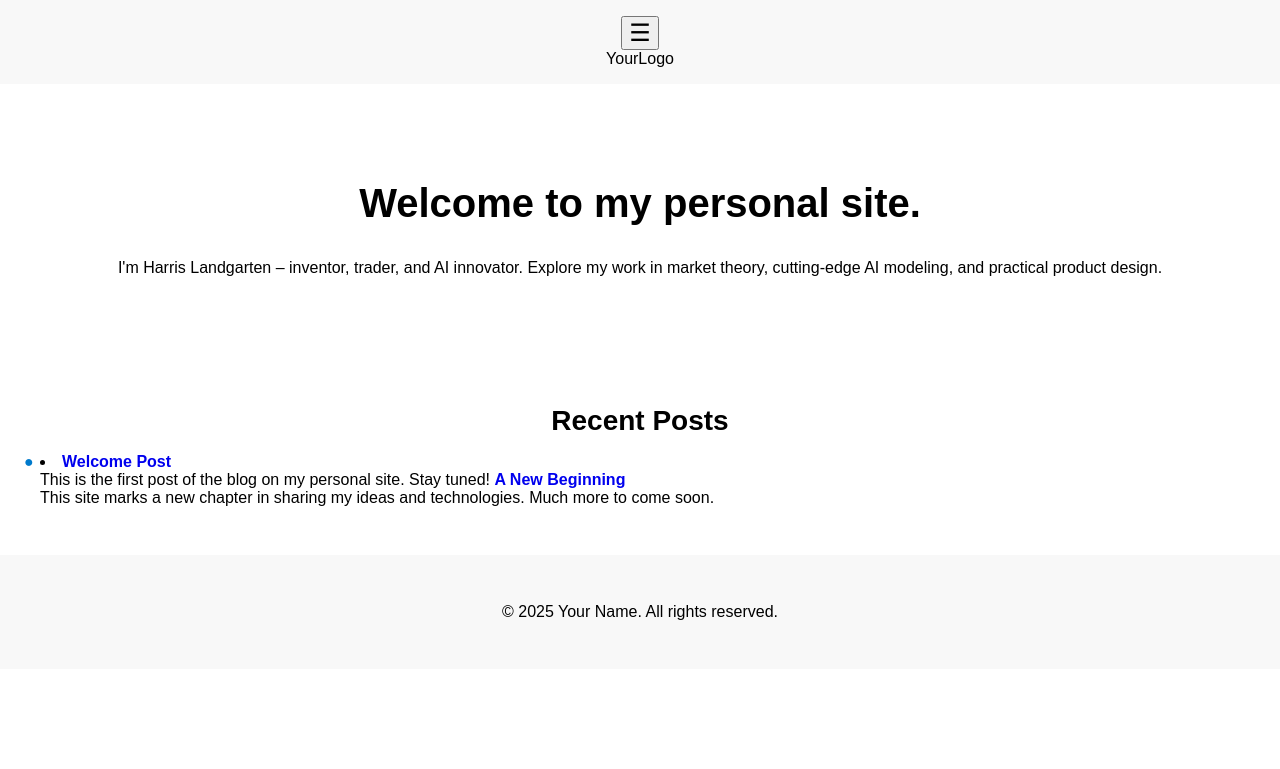
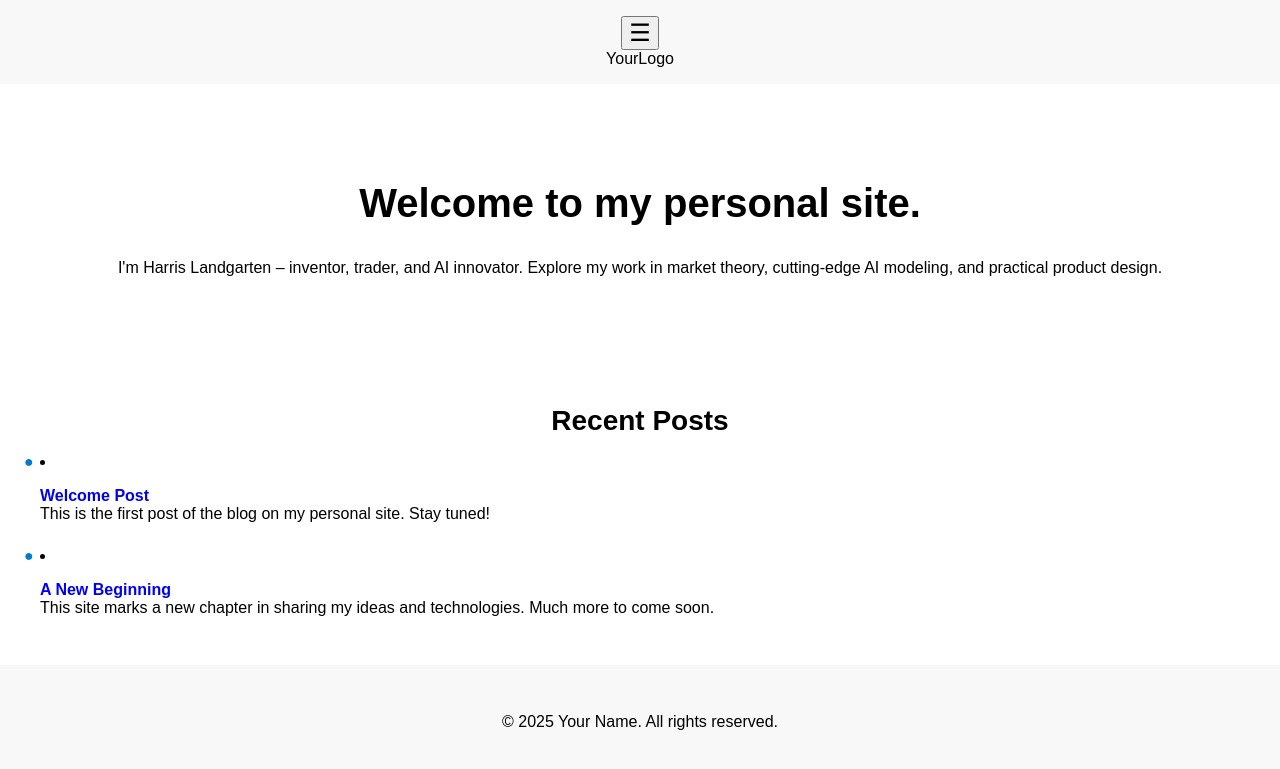
Before and after one commit to hlandgarten/hlandgarten.github.io, a Jekyll site: the page built from index.md, in a window 1280 px wide. Shown: the top 769 px of the page. Built offline with Jekyll 4.4.1, drawn with Linux system fonts in a browser that asks for light colours.

Commit message:
finetune fix styling

```diff
--- a/index.md
+++ b/index.md
@@ -18,8 +18,10 @@ permalink: /
 ## Recent Posts
 
 {% if site.posts.size > 0 %}
-- {% for post in site.posts limit:5 %}[{{ post.title }}]({{ post.url | relative_url }})
-  {{ post.excerpt | strip_html | truncate: 160 }}{% endfor %}
+{% for post in site.posts limit:5 %}
+- [{{ post.title }}]({{ post.url | relative_url }})
+  {{ post.excerpt | strip_html | truncate: 160 }}
+{% endfor %}
 {% else %}
 _No blog posts yet. Stay tuned!_
 {% endif %}
```
